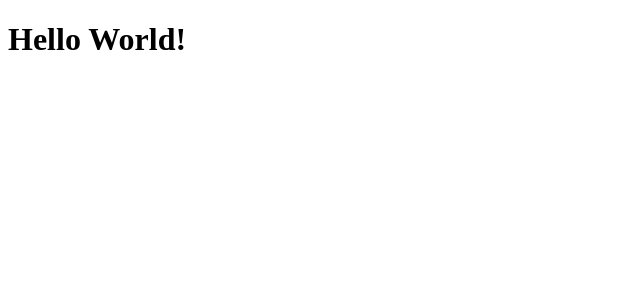
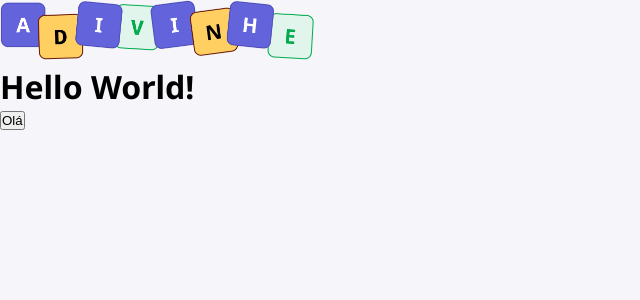
Before and after one commit to M-Fragata/React, a React (Vite) app in the folder projeto1/adivinhe/: page / in a window 1280 px wide. Shown: the top 300 px of the page, without its empty margins (0-640 px from the left). Built offline with nearby package versions, Linux system fonts and the light colour scheme.

Commit message:
criando header

```diff
--- a/projeto1/adivinhe/index.html
+++ b/projeto1/adivinhe/index.html
@@ -1,13 +1,21 @@
 <!doctype html>
 <html lang="pt-br">
+
 <head>
   <meta charset="UTF-8" />
-    <link rel="icon" type="image/svg+xml" href="/vite.svg" />
+  <link rel="icon" type="image/svg+xml" href="/icon.svg" />
   <meta name="viewport" content="width=device-width, initial-scale=1.0" />
-    <title>adivinhe</title>
+  <title>Adivinhando</title>
+
+  <style>
+    @import url('https://fonts.googleapis.com/css2?family=Noto+Sans:ital,wght@0,100..900;1,100..900&display=swap');
+  </style>
+
 </head>
+
 <body>
   <div id="root"></div>
   <script type="module" src="/src/main.tsx"></script>
 </body>
+
 </html>
--- a/projeto1/adivinhe/src/App.tsx
+++ b/projeto1/adivinhe/src/App.tsx
@@ -2,6 +2,7 @@ export function App() {
   return (
     <div>
       <h1>Hello World!</h1>
+      <button>Olá</button>
     </div>
   )
 }
--- /dev/null
+++ b/projeto1/adivinhe/src/components/Header/index.tsx
@@ -0,0 +1,11 @@
+import logo from "../../assets/logo.png"
+
+import styles from "./styles.module.css"
+
+export function Header() {
+    return (
+        <div className={styles.container} >
+            <img src={logo} alt="Logo" />
+        </div>
+    )
+}
--- /dev/null
+++ b/projeto1/adivinhe/src/components/Header/styles.module.css
@@ -0,0 +1,7 @@
+.container{
+
+}
+
+.container > img {
+    height: 3.75rem;
+}
--- /dev/null
+++ b/projeto1/adivinhe/src/global.css
@@ -0,0 +1,25 @@
+:root{
+    font-size: 16px;
+}
+
+*{
+    padding: 0;
+    margin: 0;
+    box-sizing: border-box;
+}
+
+body{
+    background-color: #f5f5fa;
+    font-family: "Noto Sans", sans-serif;
+    font-optical-sizing: auto;
+}
+
+button{
+    cursor: pointer;
+    transition: .5s ease;
+}
+
+button:hover{
+    filter: brightness(0.9);
+    transform: scale(1.05);
+}
--- a/projeto1/adivinhe/src/main.tsx
+++ b/projeto1/adivinhe/src/main.tsx
@@ -1,10 +1,12 @@
 import { StrictMode } from 'react'
 import { createRoot } from 'react-dom/client'
-import './index.css'
+import './global.css'
 import { App } from './App.tsx'
+import { Header } from './components/Header'
 
 createRoot(document.getElementById('root')!).render(
   <StrictMode>
+    <Header />
     <App />
   </StrictMode>,
 )
```
Also changed, not shown: projeto1/adivinhe/src/utils/words.ts (added, +13 -0 lines), projeto1/adivinhe/src/index.css (deleted). Lines whose indentation alone changed are shown as unchanged.
